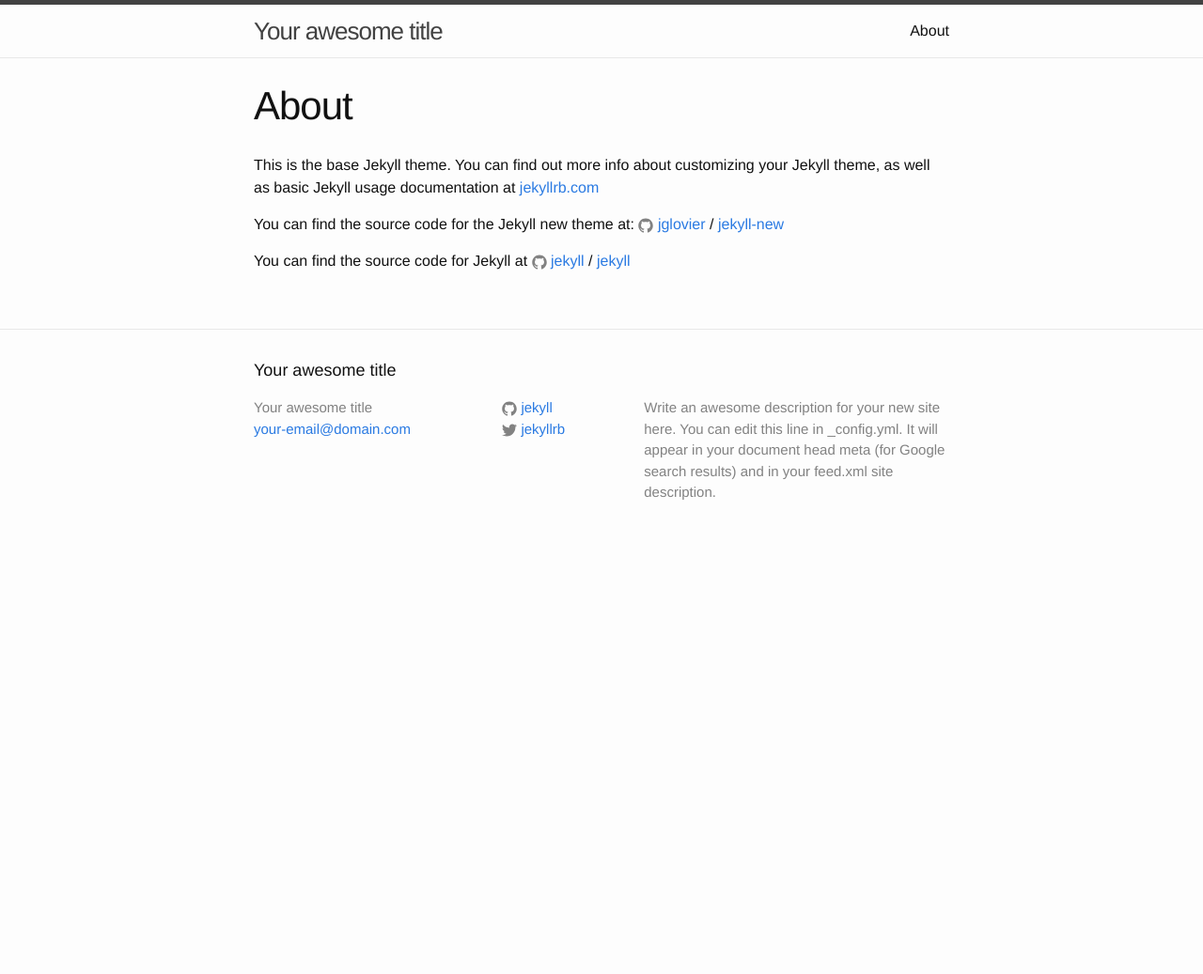
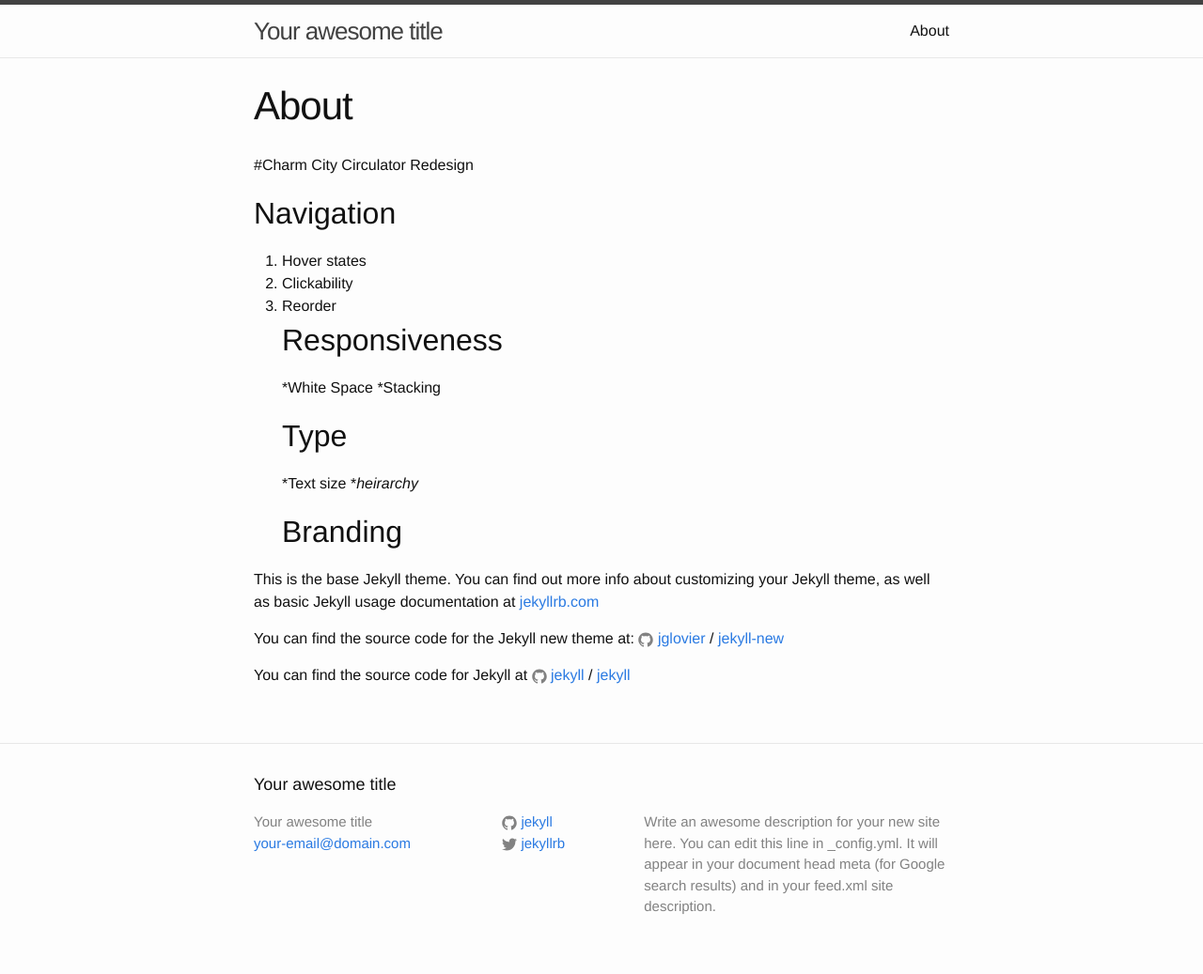
Before and after one commit to brigittewarner/brigittewarner.github.io, a Jekyll site: the page built from about.md, in a window 1280 px wide. Shown: the whole page at 94% size. Built offline with Jekyll 4.4.1, drawn with Linux system fonts in a browser that asks for light colours; before the commit the page ends 900 px from its top, so only the background shows below that.

Commit message:
starting requirements gather

```diff
--- a/about.md
+++ b/about.md
@@ -3,6 +3,20 @@
 title: About
 permalink: /about/
 ---
+
+#Charm City Circulator Redesign
+
+## Navigation
+1. Hover states
+2. Clickability
+3. Reorder
+## Responsiveness
+*White Space
+*Stacking
+## Type
+*Text size
+*_heirarchy_
+## Branding
 
 This is the base Jekyll theme. You can find out more info about customizing your Jekyll theme, as well as basic Jekyll usage documentation at [jekyllrb.com](http://jekyllrb.com/)
 
```
